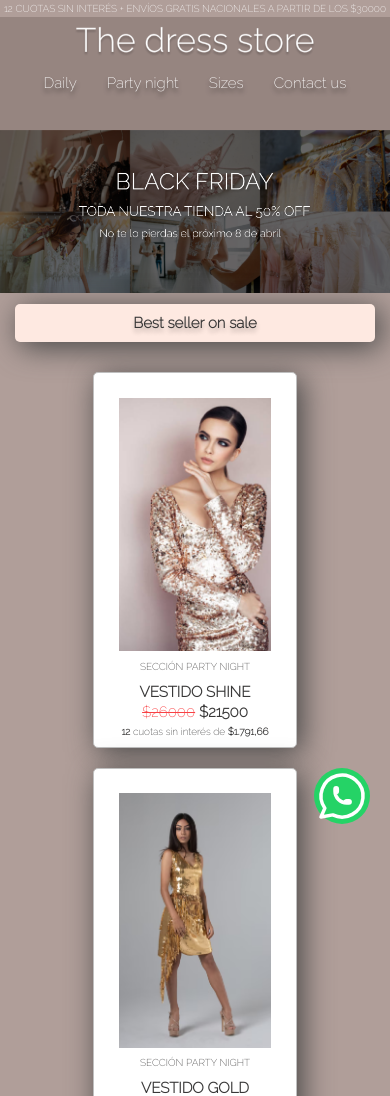
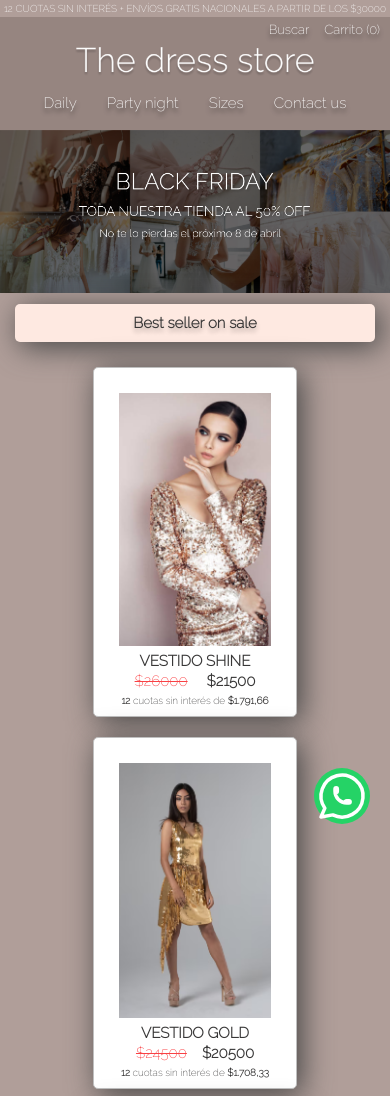
Before and after one commit to MicaelaLuna96/TheDressStore_Luna, a website: page index.html in a window 390 px wide. Shown: the top 1096 px of the page. Drawn offline with nearby package versions, Linux system fonts and the light colour scheme.

Commit message:
Se realizan mejoras para la tercera entrega del proyecto final

```diff
--- a/assets/sass/partials/_footer.scss
+++ b/assets/sass/partials/_footer.scss
@@ -19,7 +19,6 @@
     &__titulo--iconos {
         @extend .zoom;
         list-style-type: none;
-        padding-right: 1.9rem;
     }
 }
 
--- a/assets/sass/partials/_header.scss
+++ b/assets/sass/partials/_header.scss
@@ -56,6 +56,19 @@
     padding-top: 2rem;
 }
 
+.carrito {
+    display: flex;
+    position: fixed;
+    z-index: 1000;
+    top: 30px;
+    right: 30px;
+    font-size: map-get($fontsize, small);
+    text-shadow: $text-shadow;
+    &__buscar {
+        margin-right: 3rem;
+}
+}
+
 /*Media queries*/
 @media screen and (max-width:767px){
 
@@ -72,6 +85,7 @@
 
     .logo {
         padding: 1rem;
+        padding-top: 3rem;
         width: 70%;
     }
 
@@ -88,4 +102,12 @@
             margin: 0 1rem;
         }
     }
+    .carrito {
+        top: 20px;
+        right: 10px;
+        font-size: map-get($fontsize, sintermedio);
+        &__buscar {
+            margin-right: 1.5rem;
+    }
+    }
 }
--- a/assets/sass/views/_contactus.scss
+++ b/assets/sass/views/_contactus.scss
@@ -138,7 +138,7 @@
             font-size: map-get($fontsize, xsmall);
         }
         &__options {
-            @include flex(0, center, center, 0);
+            @include flex(0, center, baseline, 0);
             flex-wrap: wrap;
         }
         &__fielset--selection {
--- a/assets/sass/views/_home.scss
+++ b/assets/sass/views/_home.scss
@@ -9,7 +9,6 @@
         text-shadow: $text-shadow1;
         text-align: center;
         padding: 1.8rem;
-        margin-bottom: 3rem;
         border-radius: 5px;
         font-weight: bold;
     }
@@ -34,10 +33,6 @@
     &__modelo--foto {
         width: 75%;
     }
-    &__modelo--seccion {
-        padding-top: 1rem;
-        font-size: map-get($fontsize, small);
-    }
     &__modelo--nombre {
         font-size: map-get($fontsize, medium);
         font-weight: bold;
@@ -55,6 +50,7 @@ span {
     color: #f94144;
     font-size: map-get($fontsize, xsmall);
     text-decoration: line-through;
+    margin-right: 1.5rem;
 }
 
 /*Video section*/
@@ -112,7 +108,6 @@ span {
         &__titulo {
             font-size: map-get($fontsize, small);
             padding: 1rem;
-            margin-bottom: 1rem;
             border-radius: 5px;
         }
         &__conteiner {
@@ -126,13 +121,9 @@ span {
             line-height: 1rem;
             padding-top: 2.5rem;
         }
-        &__modelo--seccion {
-            padding-top: 1rem;
-            font-size: map-get($fontsize, xsmall);
-        }
         &__modelo--nombre {
             font-size: map-get($fontsize, small);
-            padding-top: 0.5rem;
+            padding-top: 1rem;
         }
         &__modelo--precio {
             font-size: map-get($fontsize, small);
--- a/index.html
+++ b/index.html
@@ -28,6 +28,10 @@
             </div>
 
             <nav class="header__nav container">
+                <ul class="carrito">
+                    <li class="carrito__buscar"> <a class="zoom" href="#">Buscar</a> </li>
+                    <li> <a class="zoom" href="#">Carrito (0)</a> </li>
+                </ul>
                 <div class="animate__animated animate__fadeInDown">
                     <a href="index.html"><img class="logo wow fadeIn zoom" src="./assets/img/logo.png" alt="logo"></a>
                 </div>
@@ -55,7 +59,7 @@
     <main>
         <!--Wpp boton section-->
         <div>
-            <a class="boton__wpp" href="https://web.whatsapp.com" target="blank">
+            <a class="boton__wpp" href="https://api.whatsapp.com/send?phone=5492235949440&text=Hola, nececito mas información!" target="blank">
                 <svg xmlns="http://www.w3.org/2000/svg" width="56" height="56" viewBox="0 0 24 24" stroke-width="1.5"
                     stroke="#ffffff" fill="none" stroke-linecap="round" stroke-linejoin="round">
                     <path stroke="none" d="M0 0h24v24H0z" fill="none" />
@@ -73,7 +77,6 @@
             <div data-aos="zoom-in" class="vestidos__conteiner">
                 <div class="vestidos__modelo">
                     <img class="vestidos__modelo--foto" src="./assets/img/imagen1.jpg" alt="imagen1">
-                    <p class="vestidos__modelo--seccion"> SECCIÓN PARTY NIGHT</p>
                     <p class="vestidos__modelo--nombre">VESTIDO SHINE</p>
                     <p class="vestidos__modelo--precio"><span>$26000</span> <b>$21500</b></p>
                     <p class="vestidos__modelo--cuotas"> <b>12</b> cuotas sin interés de <b>$1.791,66</b></p>
@@ -81,7 +84,6 @@
 
                 <div class="vestidos__modelo">
                     <img class="vestidos__modelo--foto" src="./assets/img/imagen2.jpg" alt="imagen2">
-                    <p class="vestidos__modelo--seccion"> SECCIÓN PARTY NIGHT</p>
                     <p class="vestidos__modelo--nombre">VESTIDO GOLD</p>
                     <p class="vestidos__modelo--precio"><span>$24500</span><b>$20500</b></p>
                     <p class="vestidos__modelo--cuotas"> <b>12</b> cuotas sin interés de <b>$1.708,33</b></p>
@@ -89,7 +91,6 @@
 
                 <div class="vestidos__modelo">
                     <img class="vestidos__modelo--foto" src="./assets/img/imagen3.jpg" alt="imagen3">
-                    <p class="vestidos__modelo--seccion"> SECCIÓN DIALY</p>
                     <p class="vestidos__modelo--nombre">VESTIDO SPRING</p>
                     <p class="vestidos__modelo--precio"><span>$19000</span> <b>$15400</b></p>
                     <p class="vestidos__modelo--cuotas"> <b>12</b> cuotas sin interés de <b>$1.283,33</b></p>
--- a/package.json
+++ b/package.json
@@ -1,11 +1,11 @@
 {
   "name": "the_dress_store---sass",
   "version": "1.0.0",
-  "description": "",
+  "description": "Website dedicada a la venta online de vestidos de uso diario y de fiesta.",
   "main": "index.js",
   "scripts": {
     "test": "echo \"Error: no test specified\" && exit 1",
-    "build-sass": "node-sass --include-path scss mi_repositorio/assets/sass/index.scss mi_repositorio/assets/css/main.css",
+    "build-sass": "node-sass --include-path scss assets/sass/index.scss assets/css/main.css",
     "watch-sass": "nodemon -e scss -x \"npm run build-sass\""
   },
   "keywords": [],
```
Also changed, not shown: assets/pages/contactus.html (+10 -13 lines), assets/pages/daily.html (+5 -1 lines), assets/pages/partynight.html (+5 -1 lines), assets/pages/sizes.html (+5 -1 lines), assets/css/main.css.
